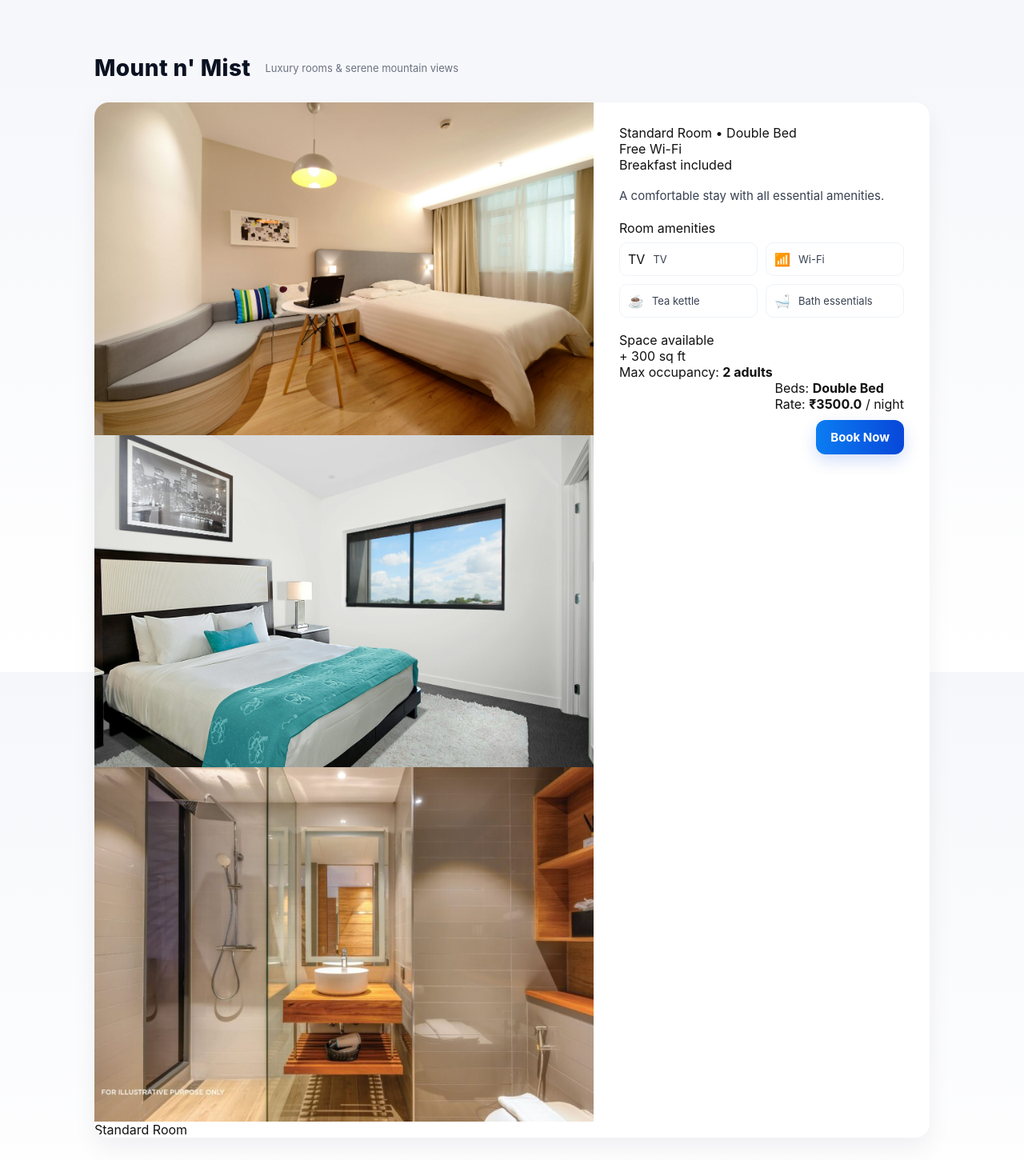
After one commit to niyad944/project-dbms, a Flask app: page /room/1 in a window 1280 px wide. The commit adds this page. Shown: the whole page at 80% size. Run offline with Flask 3, Linux system fonts and the light colour scheme; data comes from the database, SQL or seed files in the repository.

Commit message:
dynamic room pages

```diff
--- a/app.py
+++ b/app.py
@@ -1,6 +1,6 @@
 from flask import Flask, request, render_template,redirect, url_for
 from database import signup as dbsignupfunction, login as dbloginfuncton
-
+import sqlite3
 
 app=Flask(__name__)
 @app.route("/",methods=["GET", "POST"])
@@ -33,12 +33,24 @@ def signup():
         password=request.form.get("password")
         phone=request.form.get("phone")
         dbsignupfunction(username,email,password,phone)
-        redirect(url_for("login"))
+        return redirect(url_for("login"))
     return render_template("signup.html")
 
-@app.route("/homepage",methods=["GET", "POST"])
+
+@app.route("/homepage")
 def homepage():
     return render_template("homepage.html")
 
+@app.route("/room/<int:room_id>")
+def room_page(room_id):
+    conn = sqlite3.connect("hospital_management.db")
+    conn.row_factory = sqlite3.Row
+    cursor = conn.cursor()
+    cursor.execute("SELECT * FROM RoomTypes WHERE RoomTypeID=?", (room_id,))
+    room = cursor.fetchone()
+    if not room:
+        return "Room not found", 404
+    return render_template("room.html", room=room)
+
 if __name__=="__main__":
     app.run(debug=True)
--- a/templates/homepage.html
+++ b/templates/homepage.html
@@ -38,19 +38,19 @@
         <img src="{{ url_for('static', filename='images/luxuryhomepage.jpg') }}" alt="Luxury Suite">
         <h3>Luxury Suite</h3>
         <p>King bed • Sea view • Jacuzzi</p>
-        <button onclick="window.location.href='luxury.html'">See More </button>
+        <button onclick="window.location.href='/room/1';">See More </button>
       </div>
       <div class="room-tile">
         <img src="{{ url_for('static', filename='images/deluxehomepage.jpg') }}" alt="Deluxe Room">
         <h3>Deluxe Room</h3>
         <p>Double bed • Free WiFi • Balcony</p>
-        <button onclick="window.location.href='deluxe.html'">See More</button>
+        <button onclick="window.location.href='/room/2';">See More</button>
       </div>
       <div class="room-tile">
         <img src="{{ url_for('static', filename='images/standeredhomepage.jpg') }}" alt="Standard Room">
         <h3>Standard Room</h3>
         <p>AC • TV • Breakfast included</p>
-        <button onclick="window.location.href='standered.html'">See More</button>
+        <button onclick="window.location.href='/room/3';">See More</button>
       </div>
     </div>
   </section>
--- /dev/null
+++ b/templates/room.html
@@ -0,0 +1,76 @@
+<!doctype html>
+<html lang="en">
+<head>
+  <meta charset="utf-8" />
+  <meta name="viewport" content="width=device-width, initial-scale=1" />
+  <title>Mount n' Mist — {{ room.RoomType }}</title>
+  <link rel="stylesheet" href="{{ url_for('static', filename='rooms.css') }}" />
+</head>
+<body>
+  <div class="container">
+    <header class="site-header">
+      <div class="logo">Mount n' Mist</div>
+      <div class="tag">Luxury rooms & serene mountain views</div>
+    </header>
+
+    <main class="room-card" role="main">
+      <!-- Left: Photo Gallery -->
+      <figure class="room-visual gallery">
+        <div class="gallery-track">
+          {% for img in room.ImagePaths.split(',') %}
+            <img src="{{ url_for('static', filename='images/' ~ img) }}" alt="{{ room.RoomType }}">
+          {% endfor %}
+        </div>
+
+        <figcaption class="overlay">
+          <div class="room-title">{{ room.RoomType }}</div>
+          <div class="room-sub">{{ room.Description if room.Description else '' }}</div>
+        </figcaption>
+      </figure>
+
+      <!-- Right: Details -->
+      <section class="room-details">
+        <div class="meta">
+          <div class="pill">{{ room.RoomType }} • {{ room.BedType }}</div>
+          <div class="pill">Free Wi-Fi</div>
+          <div class="pill">Breakfast included</div>
+        </div>
+
+        <p class="desc">{{ room.Description if room.Description else 'A comfortable stay with all essential amenities.' }}</p>
+
+        <div>
+          <div class="muted">Room amenities</div>
+          <div class="amenities">
+            {% for amenity in room.Amenities.split(',') %}
+              <div class="amenity">
+                {% if "Wi-Fi" in amenity %}<div class="ico">📶</div>{% endif %}
+                {% if "Tea" in amenity or "Coffee" in amenity %}<div class="ico">☕</div>{% endif %}
+                {% if "TV" in amenity %}<div class="ico">TV</div>{% endif %}
+                {% if "Bath" in amenity %}<div class="ico">🛁</div>{% endif %}
+                {% if "Desk" in amenity %}<div class="ico">🛋️</div>{% endif %}
+                <small>{{ amenity }}</small>
+              </div>
+            {% endfor %}
+          </div>
+        </div>
+
+        <div class="bottom-row">
+          <div class="space">
+            <div class="label">Space available</div>
+            <div class="val">+ {{ room.SizeSqFt }} sq ft</div>
+            <div class="muted">Max occupancy: <b>{{ room.MaxOccupancy }} adults</b></div>
+          </div>
+
+          <div style="display:flex;flex-direction:column;align-items:flex-end;gap:10px">
+            <div class="card-footer">
+              <div class="capacity"><span class="muted">Beds:</span> <b>{{ room.BedType }}</b></div>
+              <div class="capacity"><span class="muted">Rate:</span> <b>₹{{ room.RatePerNight }}</b> / night</div>
+            </div>
+            <button class="book-btn">Book Now</button>
+          </div>
+        </div>
+      </section>
+    </main>
+  </div>
+</body>
+</html>
```
Also changed, not shown: database.py (+60 -5 lines), templates/deluxee.html (renamed from templates/deluxe.html, +4 -4 lines), templates/luxuryy.html (renamed from templates/luxury.html, +4 -4 lines), templates/standeredd.html (renamed from templates/standered.html, +4 -4 lines), hospital_management.db, static/style.css (indentation only).
